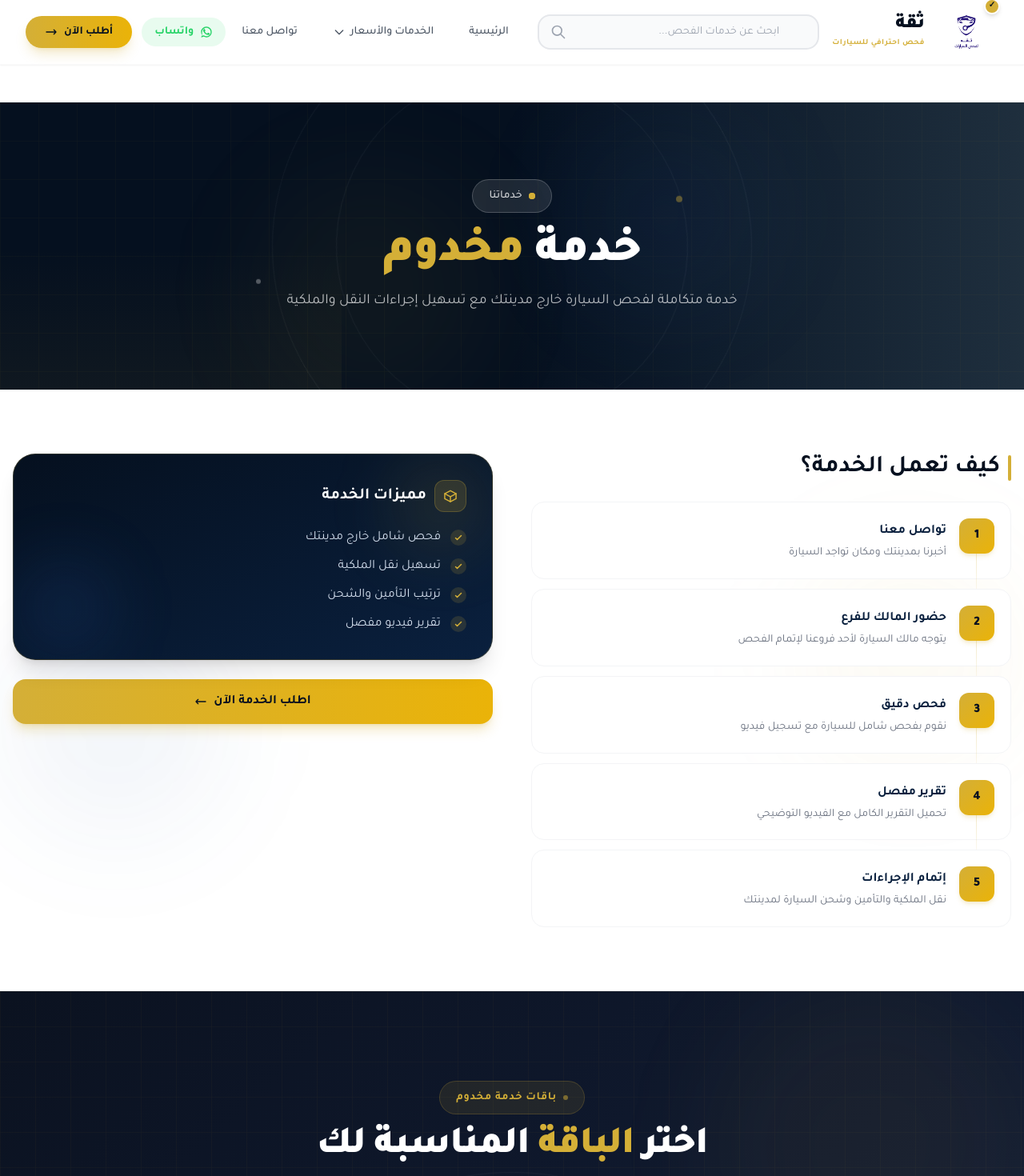
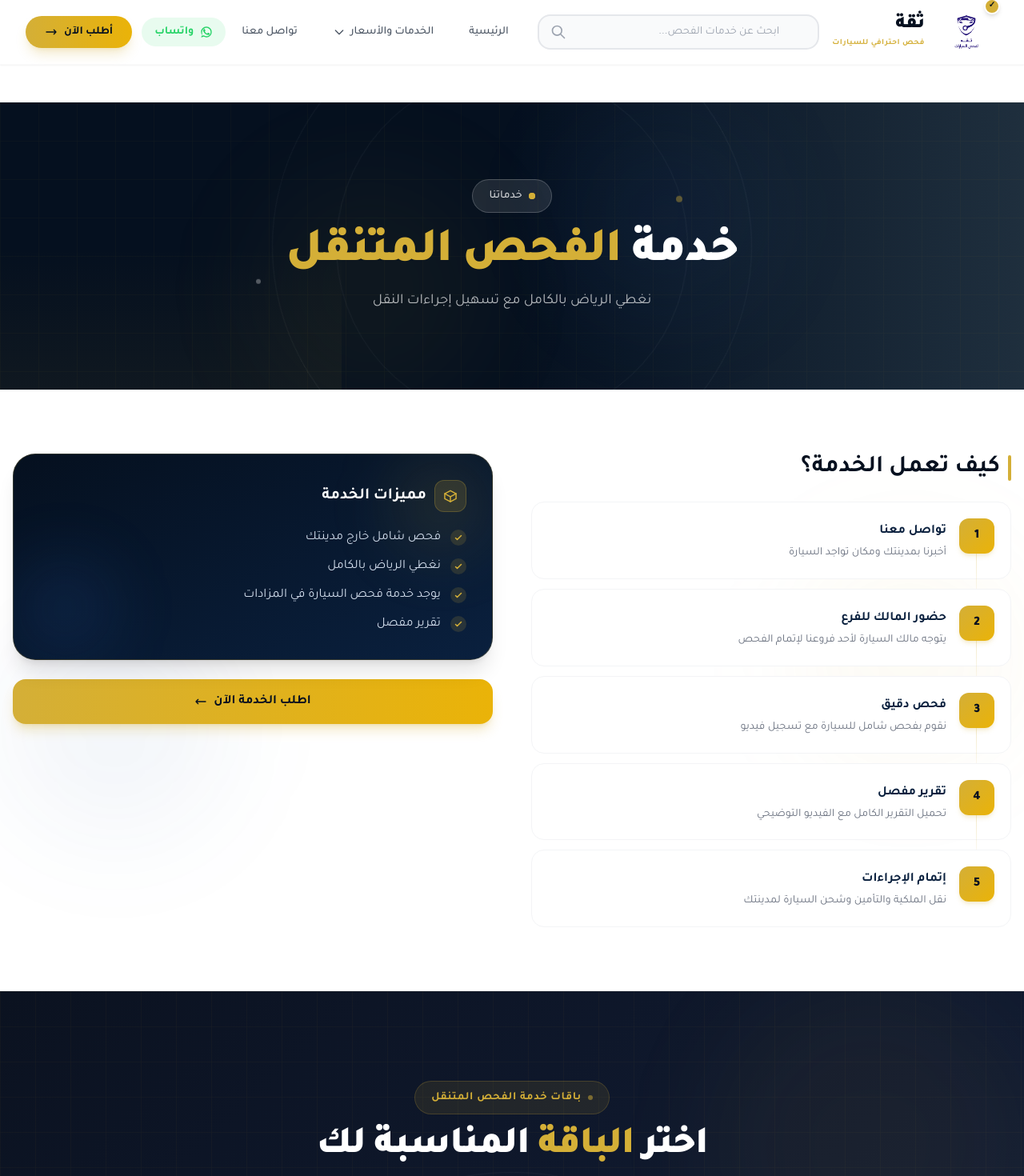
Before and after one commit to osamaday27/theqa, a Nuxt app: page /services/makdoum in a window 1280 px wide. Shown: the top 1470 px of the page at 80% size. Built offline with nearby package versions, Linux system fonts and the light colour scheme.

Commit message:
Makdoumservice v2

```diff
--- a/components/AppFooter.vue
+++ b/components/AppFooter.vue
@@ -130,7 +130,7 @@
             <li>
               <a href="/services/makdoum" class="flex items-center gap-2 hover:text-theqa-gold transition-colors group">
                 <span class="w-1 h-1 bg-theqa-gold/30 rounded-full group-hover:bg-theqa-gold transition-colors"></span>
-                خدمة مخدوم
+                خدمة الفحص المتنقل
               </a>
             </li>
             <li>
--- a/components/AppHeader.vue
+++ b/components/AppHeader.vue
@@ -114,7 +114,7 @@
                   </div>
                 </NuxtLink>
 
-                <!-- خدمة مخدوم -->
+                <!-- خدمة الفحص المتنقل -->
                 <NuxtLink
                   to="/services/makdoum"
                   class="flex items-center gap-4 px-5 py-3 hover:bg-primary-50 transition-all duration-200 group"
@@ -126,7 +126,7 @@
                     </svg>
                   </span>
                   <div>
-                    <p class="font-bold text-primary-800 text-sm group-hover:text-theqa-gold transition-colors">خدمة مخدوم</p>
+                    <p class="font-bold text-primary-800 text-sm group-hover:text-theqa-gold transition-colors">خدمة الفحص المتنقل</p>
                     <p class="text-gray-400 text-xs">فحص خارج المدن مع نقل الملكية</p>
                   </div>
                 </NuxtLink>
@@ -320,7 +320,7 @@
                 <svg class="w-4 h-4 text-theqa-gold" fill="none" stroke="currentColor" viewBox="0 0 24 24">
                   <path stroke-linecap="round" stroke-linejoin="round" stroke-width="2" d="M3 7l9-4 9 4M3 7l9 4 9-4M3 7v10l9 4 9-4V7"/>
                 </svg>
-                خدمة مخدوم
+                خدمة الفحص المتنقل
               </NuxtLink>
               <NuxtLink
                 to="/services/traveler"
@@ -398,7 +398,7 @@ const searchData = [
   },
   {
     id: 2,
-    title: 'خدمة مخدوم',
+    title: 'خدمة الفحص المتنقل',
     description: 'فحص خارج المدن',
     icon: `<svg class="w-5 h-5" fill="none" stroke="currentColor" viewBox="0 0 24 24"><path stroke-linecap="round" stroke-linejoin="round" stroke-width="2" d="M3 7l9-4 9 4M3 7l9 4 9-4M3 7v10l9 4 9-4V7"/></svg>`,
     path: '/services/makdoum'
--- a/pages/contact.vue
+++ b/pages/contact.vue
@@ -124,7 +124,7 @@
                       >
                         <option value="">اختر الخدمة</option>
                         <option value="فحص ما قبل الشراء">فحص ما قبل الشراء</option>
-                        <option value="خدمة مخدوم">خدمة مخدوم</option>
+                        <option value="خدمة الفحص المتنقل">خدمة الفحص المتنقل</option>
                         <option value="فحص المسافر">فحص المسافر</option>
                         <option value="أخرى">خدمة أخرى</option>
                       </select>
--- a/pages/index.vue
+++ b/pages/index.vue
@@ -229,7 +229,7 @@
                   <path stroke-linecap="round" stroke-linejoin="round" stroke-width="1.75" d="M20.5 8.5V16L12 20.5" />
                 </svg>
               </div>
-              <h3 class="text-2xl font-bold text-white mb-3">خدمة مخدوم</h3>
+              <h3 class="text-2xl font-bold text-white mb-3">خدمة الفحص المتنقل</h3>
               <p class="text-primary-200/80 leading-relaxed mb-4">
                 فحص شامل للسيارة خارج مدينتك مع تسهيل نقل الملكية والتأمين
                 والشحن.
--- a/pages/services/makdoum.vue
+++ b/pages/services/makdoum.vue
@@ -24,10 +24,10 @@
           <span class="text-white/80 text-sm font-medium">خدماتنا</span>
         </div>
         <h1 class="text-3xl md:text-5xl lg:text-6xl font-black text-white mb-4 tracking-tight">
-          خدمة <span class="text-theqa-gold">مخدوم</span>
+          خدمة <span class="text-theqa-gold">الفحص المتنقل</span>
         </h1>
         <p class="text-white/70 text-lg max-w-2xl mx-auto leading-relaxed">
-          خدمة متكاملة لفحص السيارة خارج مدينتك مع تسهيل إجراءات النقل والملكية
+           نغطي الرياض بالكامل مع تسهيل إجراءات النقل
         </p>
       </div>
     </section>
@@ -120,7 +120,7 @@
         <div class="text-center mb-14">
           <span class="inline-flex items-center gap-2 text-theqa-gold font-bold text-sm tracking-wider bg-theqa-gold/10 border border-theqa-gold/20 px-5 py-2.5 rounded-full mb-4">
             <span class="w-1.5 h-1.5 bg-theqa-gold rounded-full animate-pulse"></span>
-            باقات خدمة مخدوم
+            باقات خدمة الفحص المتنقل
           </span>
           <h2 class="text-3xl md:text-5xl font-black text-white mb-4 tracking-tight">
             اختر <span class="text-theqa-gold">الباقة</span> المناسبة لك
@@ -151,9 +151,9 @@ const steps = [
 
 const features = [
   'فحص شامل خارج مدينتك',
-  'تسهيل نقل الملكية',
-  'ترتيب التأمين والشحن',
-  'تقرير فيديو مفصل'
+  'نغطي الرياض بالكامل',
+  'يوجد خدمة فحص السيارة في المزادات',
+  'تقرير مفصل'
 ]
 
 /* ============================================ */
@@ -202,7 +202,7 @@ const pricingPlans: PricingPlan[] = [
   },
   {
     name: 'كبار العملاء',
-    price: 2450,
+    price: 2400,
     items: [
       { label: 'المحرك وناقل الحركة', included: true },
       { label: 'الدفرنس والكمبيوتر', included: true },
```
Also changed, not shown: data.txt.
